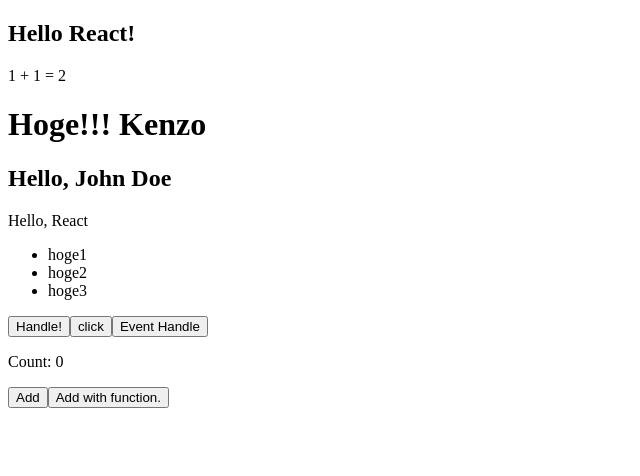
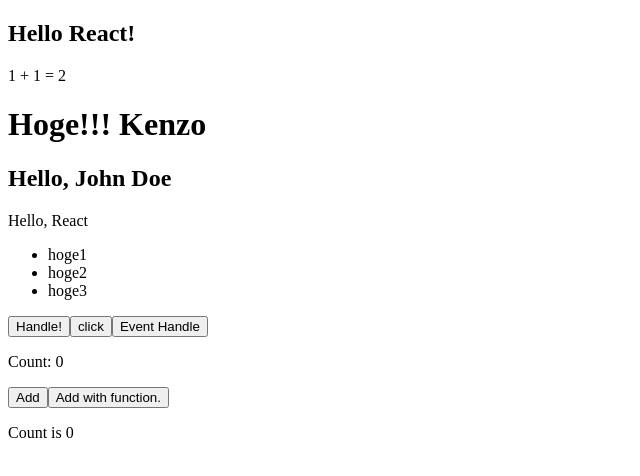
Before and after one commit to kenzo-tanaka/ReactSandbox, a React (Create React App) app: page / in a window 1280 px wide. Shown: the top 476 px of the page, without its empty margins (0-640 px from the left). Built offline with nearby package versions, Linux system fonts and the light colour scheme.

Commit message:
feat: useEffectを使った処理のサンプルを追加

```diff
--- a/src/Counter.js
+++ b/src/Counter.js
@@ -1,7 +1,13 @@
-import React, { useState } from "react";
+import React, { useState, useEffect } from "react";
 
 const Counter = () => {
   const [count, setCount] = useState(0);
+
+  // 副作用はコンポーネントの描画後に実行されるので、下記のDOMの操作もできる
+  // コンポーネントは state が更新されるたびに再描画されるので、下記処理も count が切り替わると実行される
+  useEffect(() => {
+    document.getElementById("effect").innerHTML = `Count is ${count}`;
+  });
 
   return (
     <>
@@ -11,6 +17,7 @@ const Counter = () => {
       <button onClick={() => setCount((prevCount) => prevCount + 1)}>
         Add with function.
       </button>
+      <p id="effect"></p>
     </>
   );
 };
```
Also changed, not shown: 1 other file (tests, documents, lock files or other folders).
